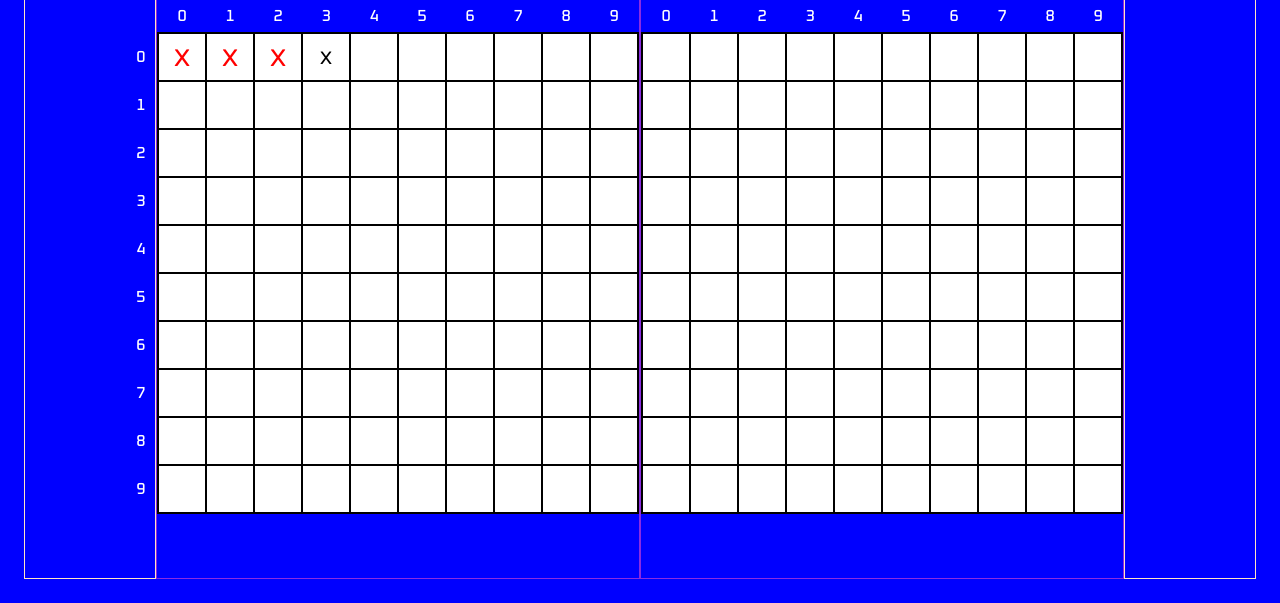
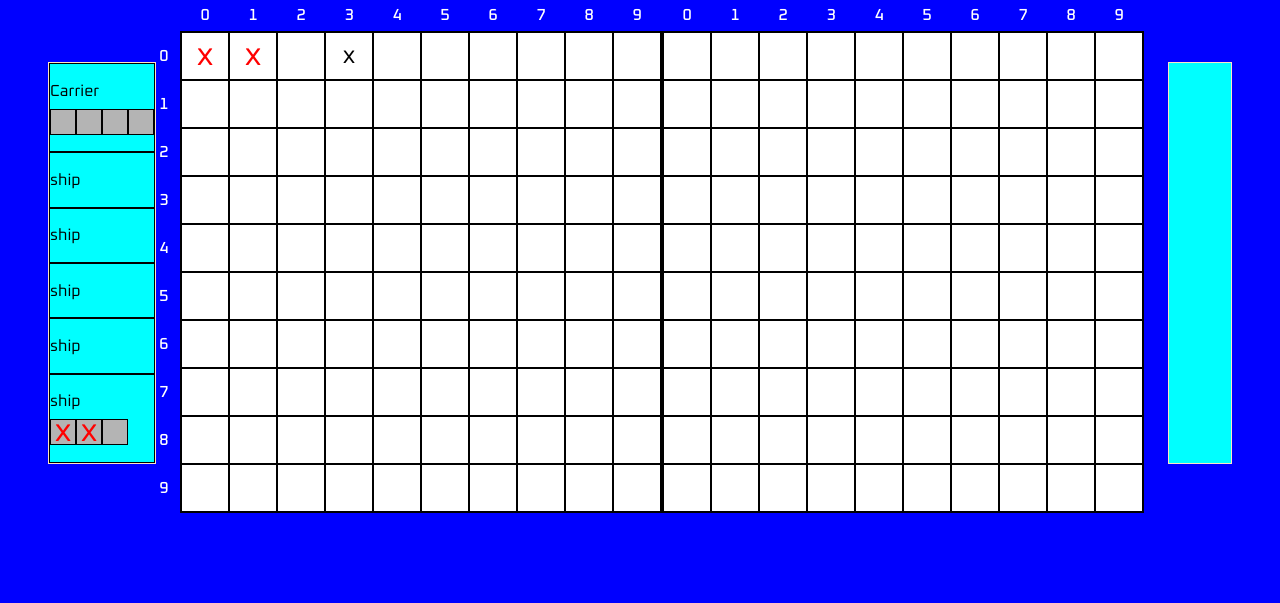
Before and after one commit to TahraouiMustapha/Battleship-The-Odin-Project, a website built with webpack: page src/index.html in a window 1280 px wide. Shown: the part 197-800 px from the top of the page. Built offline with nearby package versions, Linux system fonts and the light colour scheme.

Commit message:
feat: Create methods to populate player's ships of each player beside boards

```diff
--- a/src/Gameboard.js
+++ b/src/Gameboard.js
@@ -5,7 +5,8 @@ const createGameboard = function( boardWidth = 10 ) {
 
     const boardShips = {};
 
-    const getBoard = function() {return board}  ;
+    const getBoard = function() { return board      }  ;
+    const getShips = function() { return boardShips }  ;
 
     const checkHorizentalPlace = function (x, y, shipLength) {
         for(let i = x; i - x < shipLength; i++) {
@@ -79,6 +80,7 @@ const createGameboard = function( boardWidth = 10 ) {
         receiveAttack,
         isLoseAllShips,
         getBoard,
+        getShips
     }
 }
 
--- a/src/domHandler.js
+++ b/src/domHandler.js
@@ -1,6 +1,8 @@
 const domHandler = (function() {
     const firstBoard = document.querySelector('.first.board');
     const secondBoard = document.querySelector('.second.board');
+    const firstShipPort = document.querySelector('.first.ships-port');
+    const secondShipPort = document.querySelector('.second.ships-port');
 
     const renderBoard = function(domBoard, playerBoard) {
         playerBoard.forEach((ligne) => {
@@ -20,9 +22,29 @@ const domHandler = (function() {
         renderBoard(secondBoard, secondPlayer.gameboard.getBoard());
     }
 
+    const renderFirstShipsPort = function(playersShipsObj) {
+        const ships = Object.values(playersShipsObj) ;
+        ships.forEach((ship) => {
+            firstShipPort.appendChild(
+                domBuilder.createShip(ship)
+            )
+        })
+    }
+
+    const renderSecondShipsPort = function(playersShipsObj) {
+        const ships = Object.values(playersShipsObj) ;
+        ships.forEach((ship) => {
+            secondShipPort.appendChild(
+                domBuilder.createShip(ship)
+            )
+        })
+    }
+
     return {
         renderFirstPlayerGameboard,
-        renderSecondPlayerGameboard
+        renderSecondPlayerGameboard,
+        renderFirstShipsPort,
+        renderSecondShipsPort
     }
 
 })();
@@ -48,10 +70,49 @@ const domBuilder = (function() {
         return myDiv;
     }
 
+    const createShip = function(ship) {
+        const myDiv = document.createElement('div');
+        myDiv.classList.add('ship');
+
+        myDiv.appendChild( createShipName(ship.name) );
+        myDiv.appendChild( createShipBody(ship) );
+
+        return myDiv;
+    }
+
+    const createShipName = function(shipName) {
+        const myDiv = document.createElement('div');
+        myDiv.classList.add('ship-name');
+        myDiv.textContent = shipName;
+        return myDiv;
+    }
+
+    const createShipBody = function(ship) {
+        const myDiv = document.createElement('div');
+        myDiv.classList.add('ship-body');
+
+        let hitNumberTimes = ship.getHitNumberTimes();
+        for(let i = 0; i< ship.getLength(); i++ ) {
+            if(hitNumberTimes > 0) {
+                myDiv.appendChild(
+                    createHitSquare()
+                )
+                hitNumberTimes -= 1;
+            } else {
+                myDiv.appendChild(
+                    createSquare()
+                )
+            }
+        }
+
+        return myDiv;
+    }
+
     return {
         createSquare,
         createMissSquare,
-        createHitSquare
+        createHitSquare,
+        createShip
     }
 
 })()
--- a/src/index.html
+++ b/src/index.html
@@ -13,7 +13,21 @@
 </header>
 
 <div class="container">
-<div class="ships-port"></div>
+<div class="first ships-port">
+    <div class="ship">
+        <div class="ship-name">Carrier</div>
+        <div class="ship-body">
+            <div class="square"></div>
+            <div class="square"></div>
+            <div class="square"></div>
+            <div class="square"></div>
+        </div>
+    </div>
+    <div class="ship">ship</div>
+    <div class="ship">ship</div>
+    <div class="ship">ship</div>
+    <div class="ship">ship</div>
+</div>
 <div class="gameboard">
     <div class="player-name">Player 1</div>
     <div class="first board">
@@ -72,7 +86,7 @@
         </div>
     </div>
 </div>
-<div class="ships-port"></div>
+<div class="second ships-port"></div>
 </div>
 </body>
 </html>
--- a/src/index.js
+++ b/src/index.js
@@ -14,9 +14,11 @@ const coordinate = {
 player.gameboard.placeShip(ship, coordinate);
 player.gameboard.receiveAttack(0, 0)
 player.gameboard.receiveAttack(0, 1)
-player.gameboard.receiveAttack(0, 2)
 player.gameboard.receiveAttack(0, 3)
 console.log(player.gameboard.getBoard())
+
 const player2 = createPlayer();
 domHandler.renderFirstPlayerGameboard(player)
+domHandler.renderFirstShipsPort(player.gameboard.getShips())
+domHandler.renderSecondShipsPort(player2.gameboard.getShips())
 domHandler.renderSecondPlayerGameboard(player2)
--- a/src/styles/style.css
+++ b/src/styles/style.css
@@ -42,7 +42,7 @@ header {
 .container {
     flex: 1;
     display: flex;
-    padding: 24px
+    padding: 24px;
 }
 
 .ships-port {
@@ -81,6 +81,10 @@ header {
     border: 1px solid black;
 }
 
+.board .square:hover{
+    background-color: rgb(207, 226, 243);
+}
+
 /* for missed square */
 .square.miss,
 .square.hit {
@@ -89,11 +93,11 @@ header {
     align-items: center;
 }
 
-.square.miss {
+.miss {
     font-size: 1.5em;
 }
 
-.square.hit {
+.hit {
     font-size: 2em;
     color: red;
 }
@@ -126,6 +130,39 @@ header {
     align-items: center;
 }
 
+/* for ships port */
+
+.ships-port {
+    background-color: aqua;
+    display: grid;
+    height: 400px;
+    margin: auto 24px;
+}
+
+.ships-port .ship {
+    display: flex;
+    flex-direction: column;
+    gap: 8px;
+    justify-content: center;
+    align-items: flex-start;
+}
+
+.ship-body {
+    display: flex;
+    background-color: rgb(180, 180, 180);
+}
+
+
+.ship-body .square {
+    border: 0.5px solid black;
+    width: 24px;
+    height: 24px;
+}
+
+
+
+
+
 /* for test */
 .container {
     background-color: var(--battle-color);
@@ -135,6 +172,6 @@ header {
     border: 1px solid bisque;
 }
 
-.gameboard {
-    border: 1px solid blueviolet;
+.ships-port > * {
+    border: 1px solid black;
 }
```
